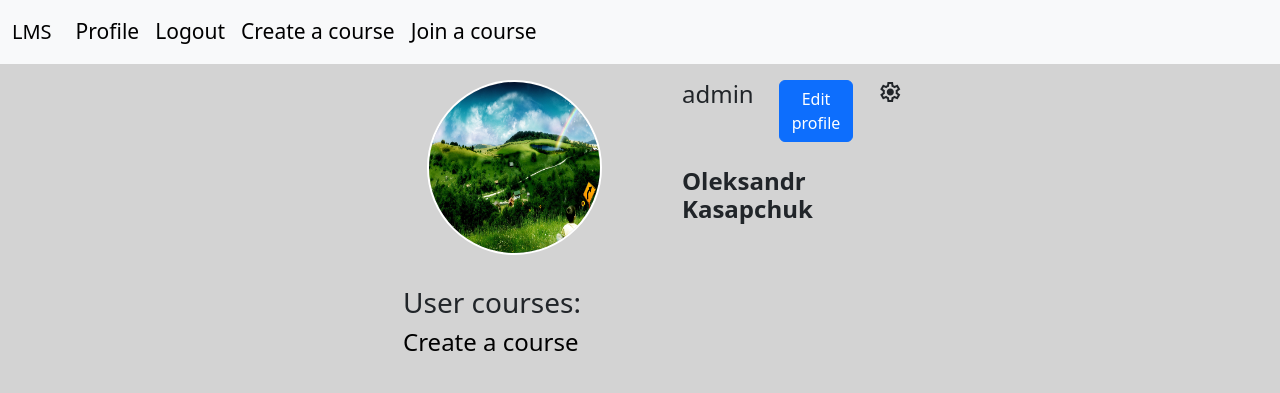
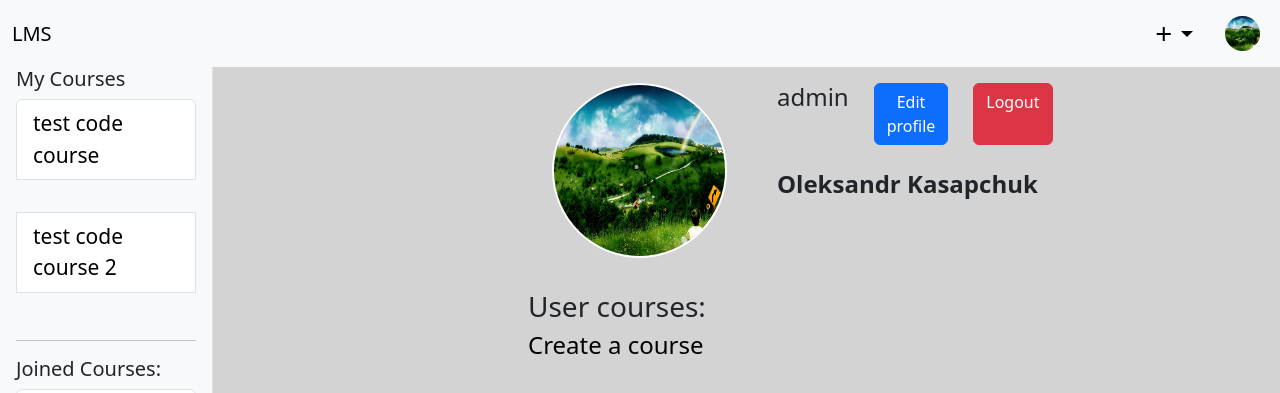
Before and after one commit to OleksandrKasapchuk/LMS-website, a Django app: page /user-info/1 in a window 1280 px wide. Shown: the top 393 px of the page. Run offline with Django 5.2, Linux system fonts and the light colour scheme; a user stored in the database is signed in; data comes from the database, SQL or seed files in the repository; both versions use the stored data as it was after the commit; some web fonts are replaced.

Commit message:
sidebar&header design feature

```diff
--- /dev/null
+++ b/course_system/context_processors.py
@@ -0,0 +1,13 @@
+from .models import Course, Subscription
+
+def user_courses(request):
+    subscribed_courses = Subscription.objects.filter(user=request.user).values_list('course', flat=True)
+    joined = Course.objects.filter(id__in=subscribed_courses)
+    owned = Course.objects.filter(user=request.user)
+
+    # Якщо користувач не автентифікований, повертаємо порожній словник
+    if not request.user.is_authenticated:
+        return {}
+    # Додаємо курси користувача до контексту
+    courses = Course.objects.filter(user=request.user)
+    return {'user_courses': owned, "joined_courses": joined}
--- a/course_system/views.py
+++ b/course_system/views.py
@@ -72,7 +72,7 @@ class CourseUpdateView(LoginRequiredMixin, UserIsOwnerMixin, UpdateView):
 		if request.FILES.get('cover') != None:
 			course.cover = request.FILES.get('cover')
 		course.save()
-		return redirect(f"{course.pk}")
+		return redirect(f"/{course.pk}")
 
 
 class LessonCreateView(LoginRequiredMixin, View):
@@ -180,7 +180,7 @@ class LessonUpdateView(LoginRequiredMixin, LessonUserIsOwnerMixin, UpdateView):
 		if request.FILES.get('upload_data') != None:
 			lesson.upload_data = request.FILES.get('upload_data')
 		lesson.save()
-		return redirect(f"{lesson.course.pk}/{pk}")
+		return redirect(f"/{lesson.course.pk}/{pk}")
 
 
 class SubscriptionView(LoginRequiredMixin, View):
--- a/lms_management/settings.py
+++ b/lms_management/settings.py
@@ -65,6 +65,7 @@ TEMPLATES = [
                 'django.template.context_processors.request',
                 'django.contrib.auth.context_processors.auth',
                 'django.contrib.messages.context_processors.messages',
+				'course_system.context_processors.user_courses',
             ],
         },
     },
--- a/static/css/style.css
+++ b/static/css/style.css
@@ -6,21 +6,20 @@
 body {
 	background-color: lightgray;
 	font-size: 21px;
+    max-width: 100vw;
+    height: 90vh;
 }
 a {
 	text-decoration: none;
 	color: black;
 }
-.nav-item:hover {
-	background-color: lightgray;
-	transition: 0.5s;
+.avatar {
+    border: white solid 2px;
+    border-radius: 100px;
 }
-
 .profile-avatar {
-	border-radius: 100px;
 	width: 175px;
 	height: 175px;
-	border: white solid 2px;
 }
 .noselect {
 	user-select: none;
@@ -39,7 +38,7 @@ a {
     position: relative;
     display: inline-block;
 }
-.course-in-list-container {
+.course-container {
 	width: 400px;
     height: 200px;
 }
@@ -147,7 +146,7 @@ a {
 	width: 100%;
 }
 
-.lesson-card:hover, .course-in-list-container:hover {
+.lesson-card:hover, .course-container:hover, .list-group-item:hover {
     transform: translateY(-5px);
     box-shadow: 0 6px 10px rgba(0, 0, 0, 0.15);
 }
--- a/templates/auth_system/user_info.html
+++ b/templates/auth_system/user_info.html
@@ -6,14 +6,14 @@
 <article class="container mt-3">
     <article class="row justify-content-center align-items-center">
         <section class="col-lg-6 col-md-8 col-12 px-5">
-            <section class="d-flex gap3 ps-4 profile-header">
-                <img src="{{ user.avatar.url }}" class="profile-avatar">
+            <section class="d-flex gap2 ps-4 profile-header">
+                <img src="{{ user.avatar.url }}" class="avatar profile-avatar">
                 <article class="d-flex flex-column gap">
                     <article class="d-flex gap">
                         <a href="{% url 'user-info' user.pk %}" class="h4">{{user.username}}</a>
                         {% if request.user == user %}
                             <a href="{% url 'edit-user' user.id %}" class="btn btn-primary">Edit profile</a>
-                            <span class="material-symbols-outlined">settings</span>
+                            <a href="{% url 'logout' %}" class="btn btn-danger">Logout</a>
                         {% endif %}
                     </article>
 
@@ -27,7 +27,6 @@
                 {% if request.user == user %}
                 <h4><a href="{% url 'add-course' %}">Create a course</a></h4>
                 {% endif %}
-                {% if courses %}
                 {% for course in courses %}
                     <br>
                     <article class="course-container">
@@ -45,10 +44,9 @@
                             </div>
                         </a>
                     </article>
+                    {% empty %}
+                    <h3><i>User does not have any course yet...</i></h3>
                 {% endfor %}
-                {% else %}
-                    <h3><i>User does not have any course yet...</i></h3>
-                {% endif %}
             </section>
         </section>
     </article>
--- a/templates/base.html
+++ b/templates/base.html
@@ -21,25 +21,29 @@
 				<span class="navbar-toggler-icon"></span>
 			</button>
 			<div class="collapse navbar-collapse" id="navbarNav">
-				<ul class="navbar-nav">
+				<ul class="navbar-nav ms-auto d-flex align-items-center">
 					{% if request.user.is_authenticated %}
-					<li class="nav-item">
-						<a class="nav-link active" aria-current="page" href="{% url 'user-info' request.user.pk %}">Profile</a>
+					<li class="nav-item dropdown me-3">
+						<a class="nav-link dropdown-toggle active d-flex align-items-center" href="#" role="button" data-bs-toggle="dropdown" aria-expanded="false">
+							<span class="material-symbols-outlined">add</span>
+						</a>
+						<ul class="dropdown-menu">
+							<li>
+								<a class="dropdown-item" href="{% url 'add-course' %}">Create a course</a>
+							</li>
+							<li>
+								<a class="dropdown-item" href="{% url 'join-course' %}">Join a course</a>
+							</li>
+						</ul>
 					</li>
 					<li class="nav-item">
-						<a class="nav-link active" aria-current="page" href="{% url 'logout' %}">Logout</a>
+						<a class="nav-link active" aria-current="page" href="{% url 'user-info' request.user.pk %}"><img src="{{request.user.avatar.url}}" alt="Profile photo" class="rounded-circle" style="width: 35px;height: 35px;"></a>
 					</li>
 					{% else %}
 					<li class="nav-item">
 						<a class="nav-link active" aria-current="page" href="{% url 'login' %}">Login</a>
 					</li>
 					{% endif %}
-					<li class="nav-item">
-						<a class="nav-link active" aria-current="page" href="{% url 'add-course' %}">Create a course</a>
-					</li>
-					<li class="nav-item">
-						<a class="nav-link active" aria-current="page" href="{% url 'join-course' %}">Join a course</a>
-					</li>
 				</ul>
 			</div>
 		</div>
@@ -60,9 +64,39 @@
         {% endif %}
 		{% endfor %}
 	{% endif %}
-	<main>
-		{% block content %}
-		{% endblock %}
-	</main>
+	<div class="d-flex" style="height: 94vh; ">
+		<!-- Sidebar -->
+		<aside class="col-md-2 bg-light border-end px-3">
+			<h5>My Courses</h5>
+			<ul class="list-group">
+				{% for course in user_courses %}
+				<li class="list-group-item">
+					<a href="{% url 'course-details' course.pk %}">{{ course.name }}</a>
+				</li>
+				<br>
+				{% empty %}
+				<li class="list-group-item text-muted">No courses available.</li>
+				{% endfor %}
+			</ul>
+			<hr>
+			<h5>Joined Courses:</h5>
+			<ul class="list-group">
+				{% for course in joined_courses %}
+				<li class="list-group-item">
+					<a href="{% url 'course-details' course.pk %}">{{ course.name }}</a>
+				</li>
+				<br>
+				{% empty %}
+				<li class="list-group-item text-muted">No courses available.</li>
+				{% endfor %}
+			</ul>
+
+		</aside>
+		<!-- Main content -->
+		<main class="col-md-10">
+			{% block content %}
+			{% endblock %}
+		</main>
+	</div>
 </body>
 </html>
--- a/templates/course_system/course_list.html
+++ b/templates/course_system/course_list.html
@@ -10,9 +10,9 @@
         <span onclick="filterCourses('own')" class="pointer {% if category == 'own' %}my-active {% else %} gray-text {% endif %}">Own</span>
     </header>
 
+    <article class="d-flex gap-3">
         {% for course in courses %}
-    <br>
-        <article class="course-in-list-container">
+            <article class="course-container">
                 <a href="{% url 'course-details' course.pk %}" class="course-link pointer">
                     <div class="image-container">
                         {% if course.cover %}
@@ -29,6 +29,7 @@
             </article>
         {% endfor %}
     </article>
+</article>
 
 <script>
 	function filterCourses(category) {
```
Also changed, not shown: templates/course_system/course_info.html (+6 -6 lines), templates/course_system/lesson_info.html (+11 -9 lines), db.sqlite3. Lines whose indentation alone changed are shown as unchanged.
